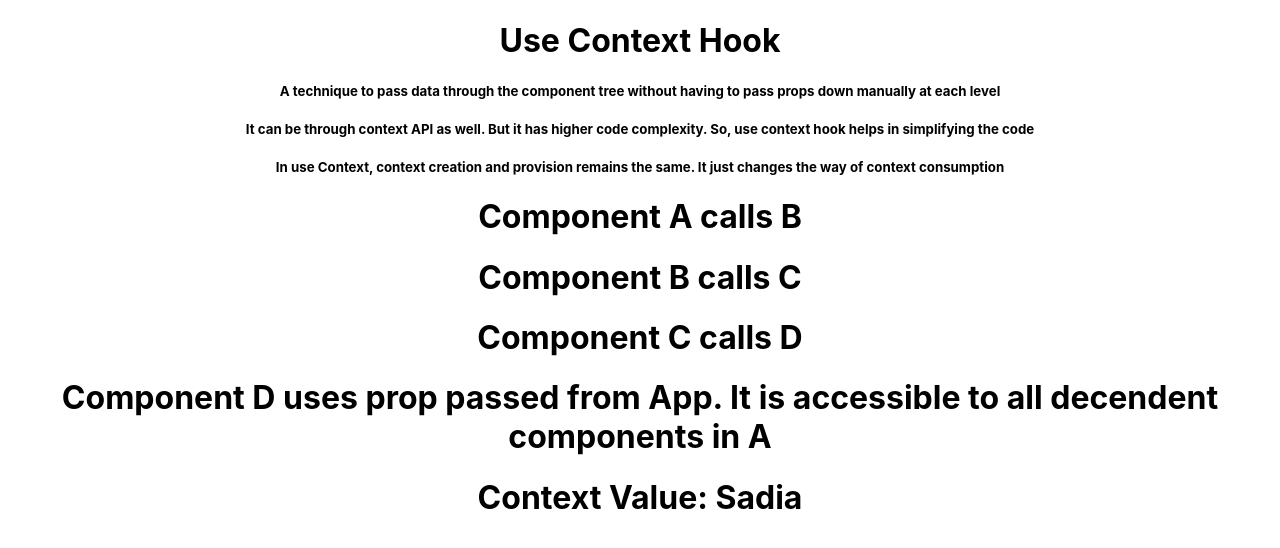
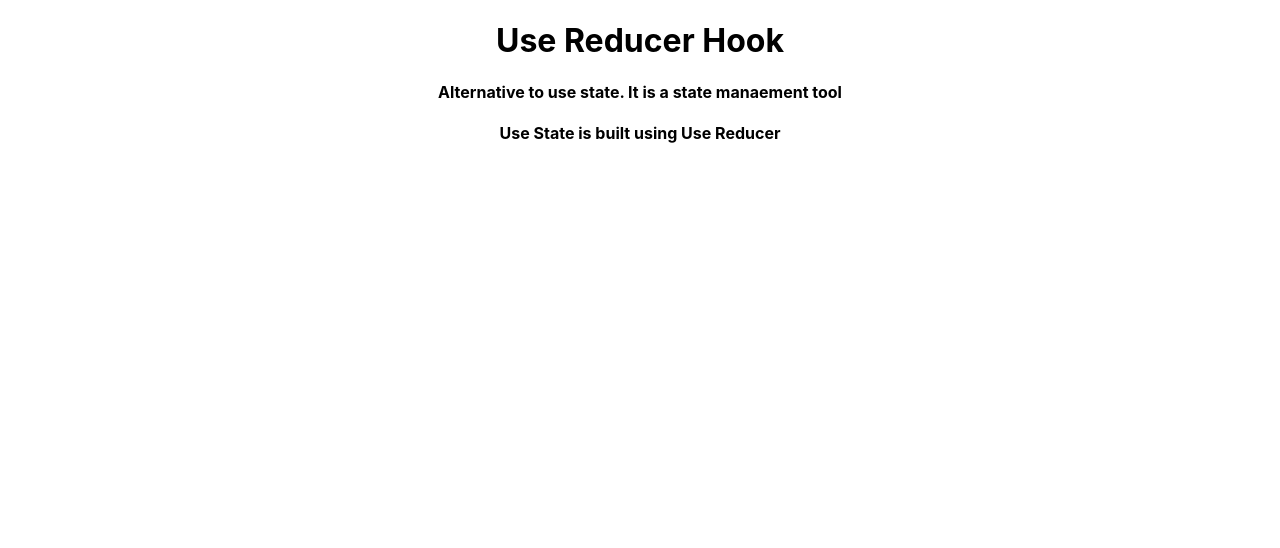
Before and after one commit to Sadia-hub/p1, a React (Create React App) app: page / in a window 1280 px wide. Shown: the top 548 px of the page. Built offline with nearby package versions, Linux system fonts and the light colour scheme.

Commit message:
use reducer hook

```diff
--- a/src/App.js
+++ b/src/App.js
@@ -1,27 +1,18 @@
 import './App.css';
 import React, { createContext } from 'react';
-import A from './components/A';
 
 const userContext = createContext();
 
 function App() {
   return (
     <div className="App">
-      <h1>Use Context Hook</h1>
-      <h5>A technique to pass data through the component tree without having to pass props down manually at each level</h5>
+      <h1>Use Reducer Hook</h1>
 
-      <h5>It can be through context API as well. But it has higher code complexity. So, use context hook helps in simplifying the code</h5>
-
-      <h5>In use Context, context creation and provision remains the same. It just changes the way of context consumption</h5>
-
-
-        <userContext.Provider value="Sadia">
-          <A />
-        </userContext.Provider>
+      <h4>Alternative to use state. It is a state manaement tool</h4>
+      <h4>Use State is built using Use Reducer</h4>
 
     </div>
   );
 }
 
 export default App;
-export {userContext};
--- a/src/components/A.js
+++ /dev/null
@@ -1,9 +0,0 @@
-import B from "./B";
-const A = () =>{
-    return<>
-    <h1>Component A calls B</h1>
-    <B/>
-    </>
-}
-
-export default A;
--- a/src/components/B.js
+++ /dev/null
@@ -1,10 +0,0 @@
-import C from "./C";
-
-const B = () =>{
-    return <>
-    <h1>Component B calls C</h1>
-    <C/>
-    </>
-}
-
-export default B;
--- a/src/components/C.js
+++ /dev/null
@@ -1,9 +0,0 @@
-import D from "./D";
-const C = () =>{
-    return <>
-    <h1>Component C calls D</h1>
-    <D/>
-    </>
-}
-
-export default C;
--- a/src/components/D.js
+++ /dev/null
@@ -1,14 +0,0 @@
-import { userContext } from "../App";
-import { useContext } from "react";
-
-const D = () =>{
-
-    const user = useContext(userContext);
-
-    return <>
-    <h1>Component D uses prop passed from App. It is accessible to all decendent components in A</h1>
-    <h1>Context Value: {user}</h1>
-    </>
-}
-
-export default D;
```
